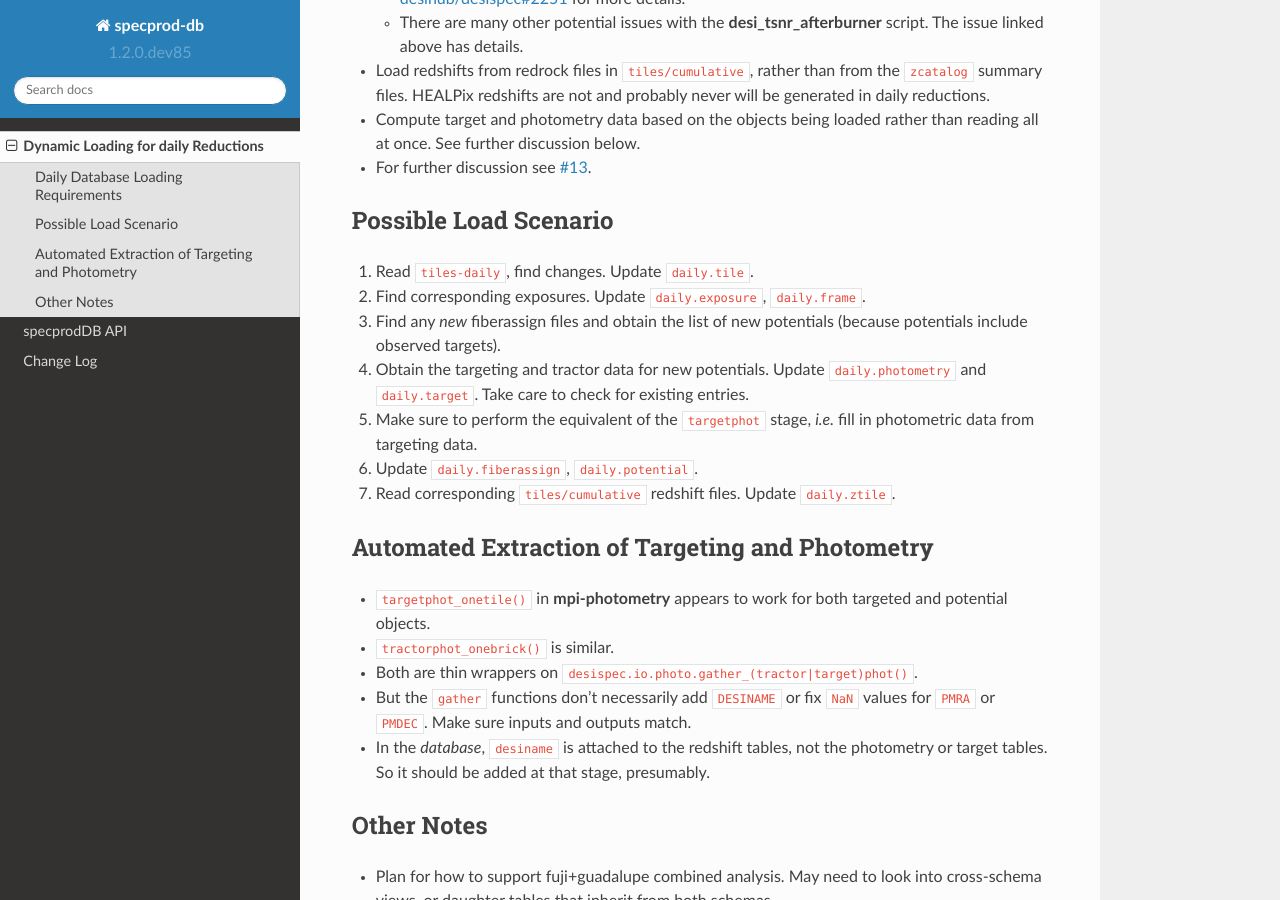
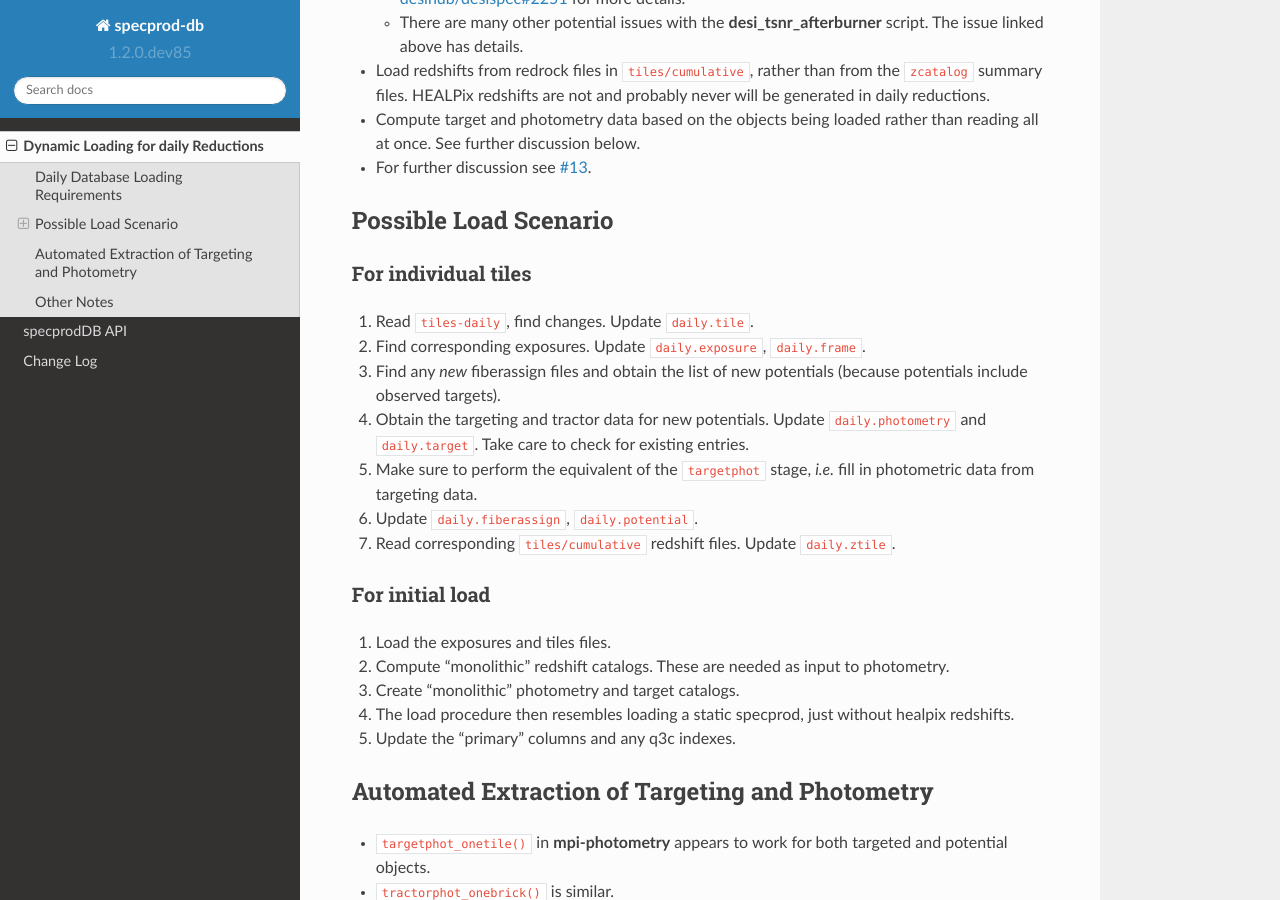
Before and after one commit to desihub/specprod-db, a Sphinx documentation site: the page built from doc/dynamic.rst, in a window 1280 px wide and 900 px high, scrolled down 303 px. Built offline with Sphinx 7.4.7 and the Read the Docs theme 2.0.0, drawn with Linux system fonts in a browser that asks for light colours.

Commit message:
add notes on daily loading

```diff
--- a/doc/dynamic.rst
+++ b/doc/dynamic.rst
@@ -27,6 +27,9 @@ Daily Database Loading Requirements
 Possible Load Scenario
 ----------------------
 
+For individual tiles
+~~~~~~~~~~~~~~~~~~~~
+
 1. Read ``tiles-daily``, find changes. Update ``daily.tile``.
 2. Find corresponding exposures. Update ``daily.exposure``, ``daily.frame``.
 3. Find any *new* fiberassign files and obtain the list of new potentials (because potentials include observed targets).
@@ -34,6 +37,15 @@ Possible Load Scenario
 5. Make sure to perform the equivalent of the ``targetphot`` stage, *i.e.* fill in photometric data from targeting data.
 6. Update ``daily.fiberassign``, ``daily.potential``.
 7. Read corresponding ``tiles/cumulative`` redshift files. Update ``daily.ztile``.
+
+For initial load
+~~~~~~~~~~~~~~~~
+
+1. Load the exposures and tiles files.
+2. Compute "monolithic" redshift catalogs. These are needed as input to photometry.
+3. Create "monolithic" photometry and target catalogs.
+4. The load procedure then resembles loading a static specprod, just without healpix redshifts.
+5. Update the "primary" columns and any q3c indexes.
 
 Automated Extraction of Targeting and Photometry
 ------------------------------------------------
```
Also changed, not shown: 1 other file.
